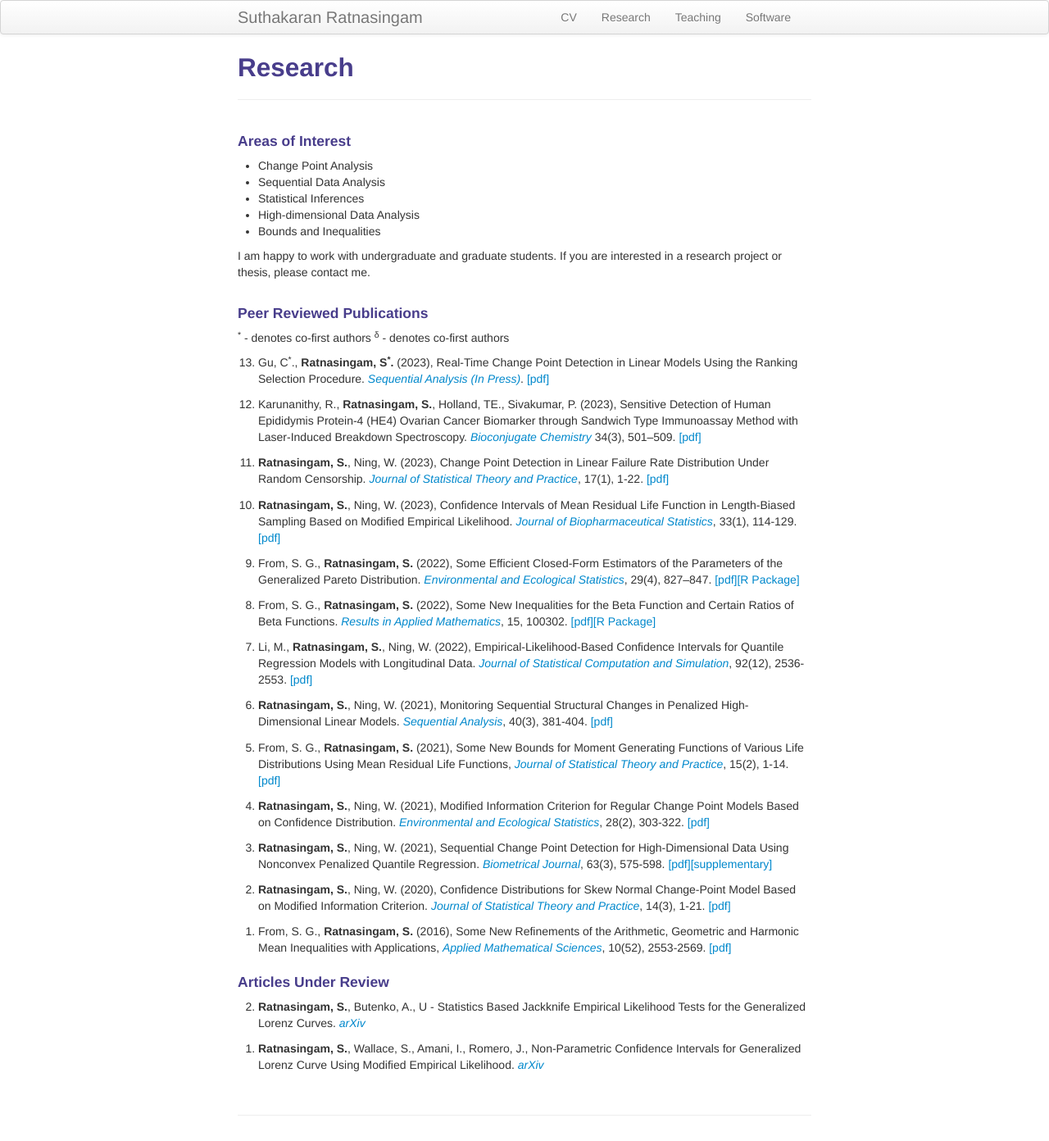
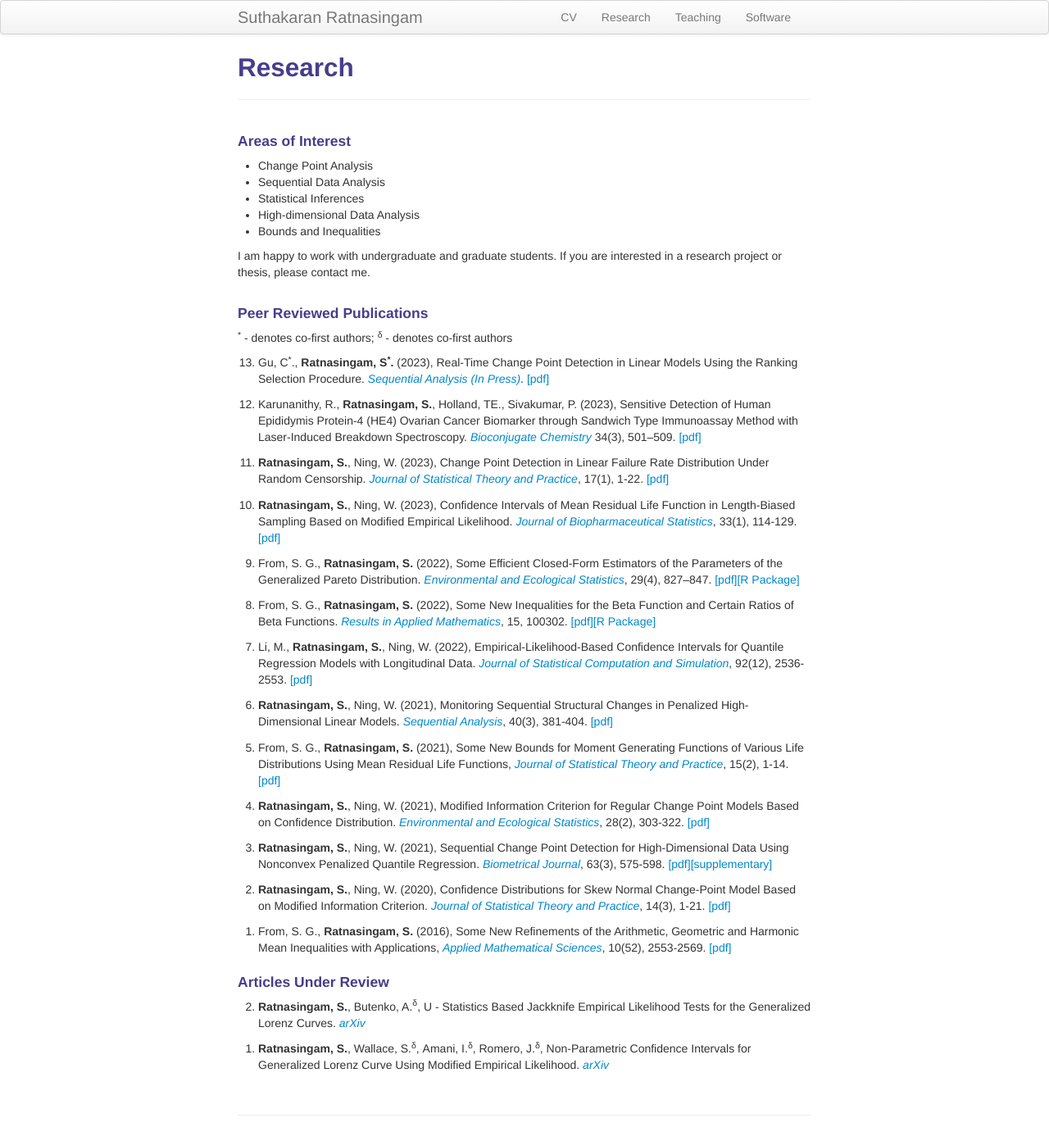
Before and after one commit to suthakaranr/suthakaranr.github.io, a Jekyll site: the page built from pages/Research.md, in a window 1280 px wide. Shown: the whole page at 82% size. Built offline with Jekyll 4.4.1, drawn with Linux system fonts in a browser that asks for light colours.

Commit message:
Update Research.md

```diff
--- a/pages/Research.md
+++ b/pages/Research.md
@@ -20,8 +20,7 @@ I am happy to work with undergraduate and graduate students. If you are interest
 
 #### Peer Reviewed Publications
 
-<sup>*</sup> - denotes co-first authors
-<sup>&delta;</sup> - denotes co-first authors
+<sup>*</sup> - denotes co-first authors; <sup>&delta;</sup> - denotes co-first authors
 
 <div style="line-height:80%;">
 
@@ -67,9 +66,9 @@ Quantile Regression Models with Longitudinal Data. <a style="text-decoration:non
 <ol>
 
 
-<li value="2"> <b>Ratnasingam, S.</b>, Butenko, A., U - Statistics Based Jackknife Empirical Likelihood Tests for the Generalized Lorenz Curves. <a style="text-decoration:none" href="https://arxiv.org/abs/2304.06601" target="_blank" rel="noopener noreferrer"><i>arXiv</i></a> </li> <br>
+<li value="2"> <b>Ratnasingam, S.</b>, Butenko, A.<sup>&delta;</sup>, U - Statistics Based Jackknife Empirical Likelihood Tests for the Generalized Lorenz Curves. <a style="text-decoration:none" href="https://arxiv.org/abs/2304.06601" target="_blank" rel="noopener noreferrer"><i>arXiv</i></a> </li> <br>
 
-<li value="1"> <b>Ratnasingam, S.</b>, Wallace, S., Amani, I., Romero, J., Non-Parametric Confidence Intervals for Generalized Lorenz Curve Using Modified Empirical Likelihood. <a style="text-decoration:none" href="https://arxiv.org/abs/2304.04124" target="_blank" rel="noopener noreferrer"><i>arXiv</i></a> </li> <br>
+<li value="1"> <b>Ratnasingam, S.</b>, Wallace, S.<sup>&delta;</sup>, Amani, I.<sup>&delta;</sup>, Romero, J.<sup>&delta;</sup>, Non-Parametric Confidence Intervals for Generalized Lorenz Curve Using Modified Empirical Likelihood. <a style="text-decoration:none" href="https://arxiv.org/abs/2304.04124" target="_blank" rel="noopener noreferrer"><i>arXiv</i></a> </li> <br>
 
 
 </ol>
```
